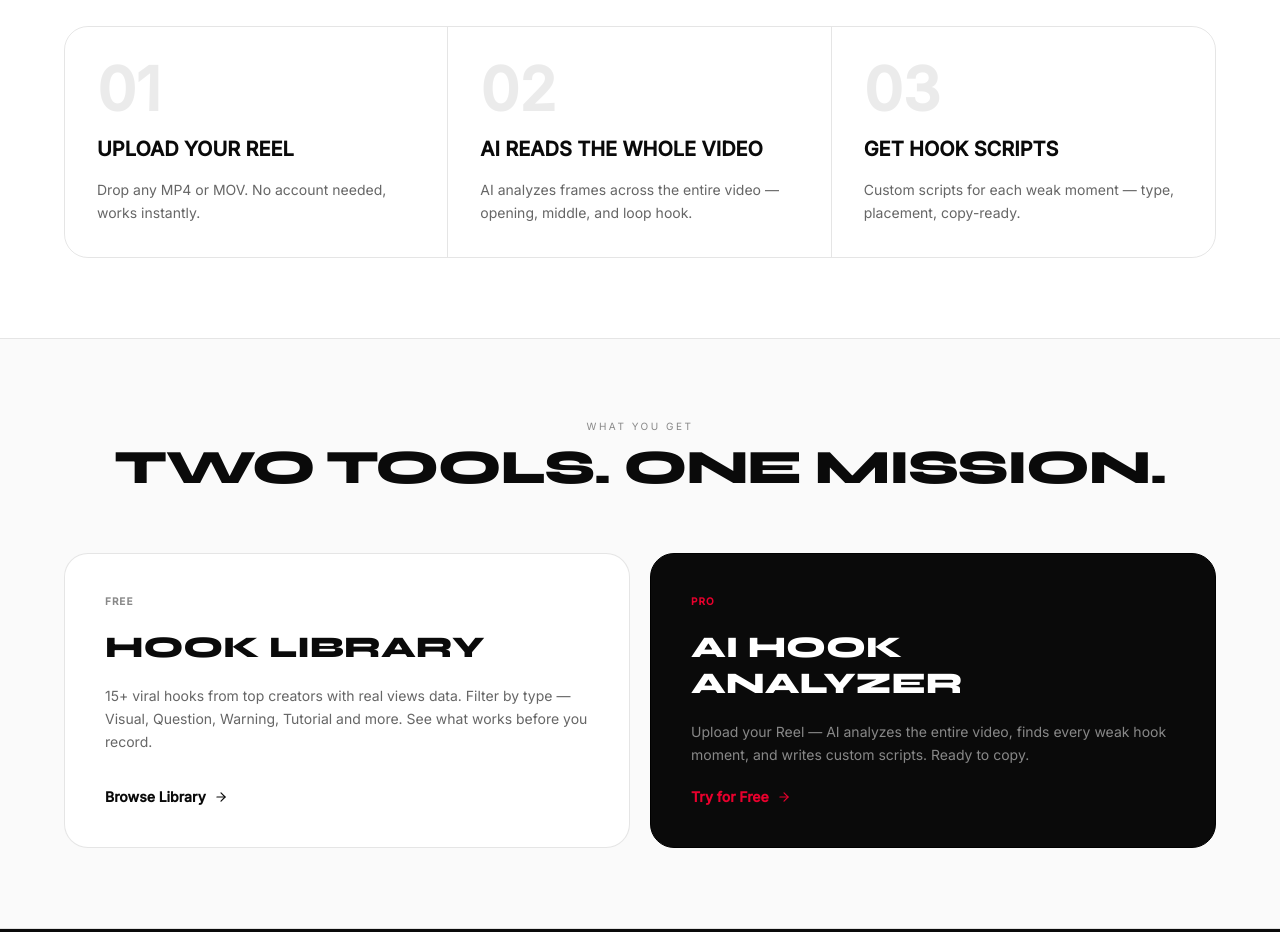
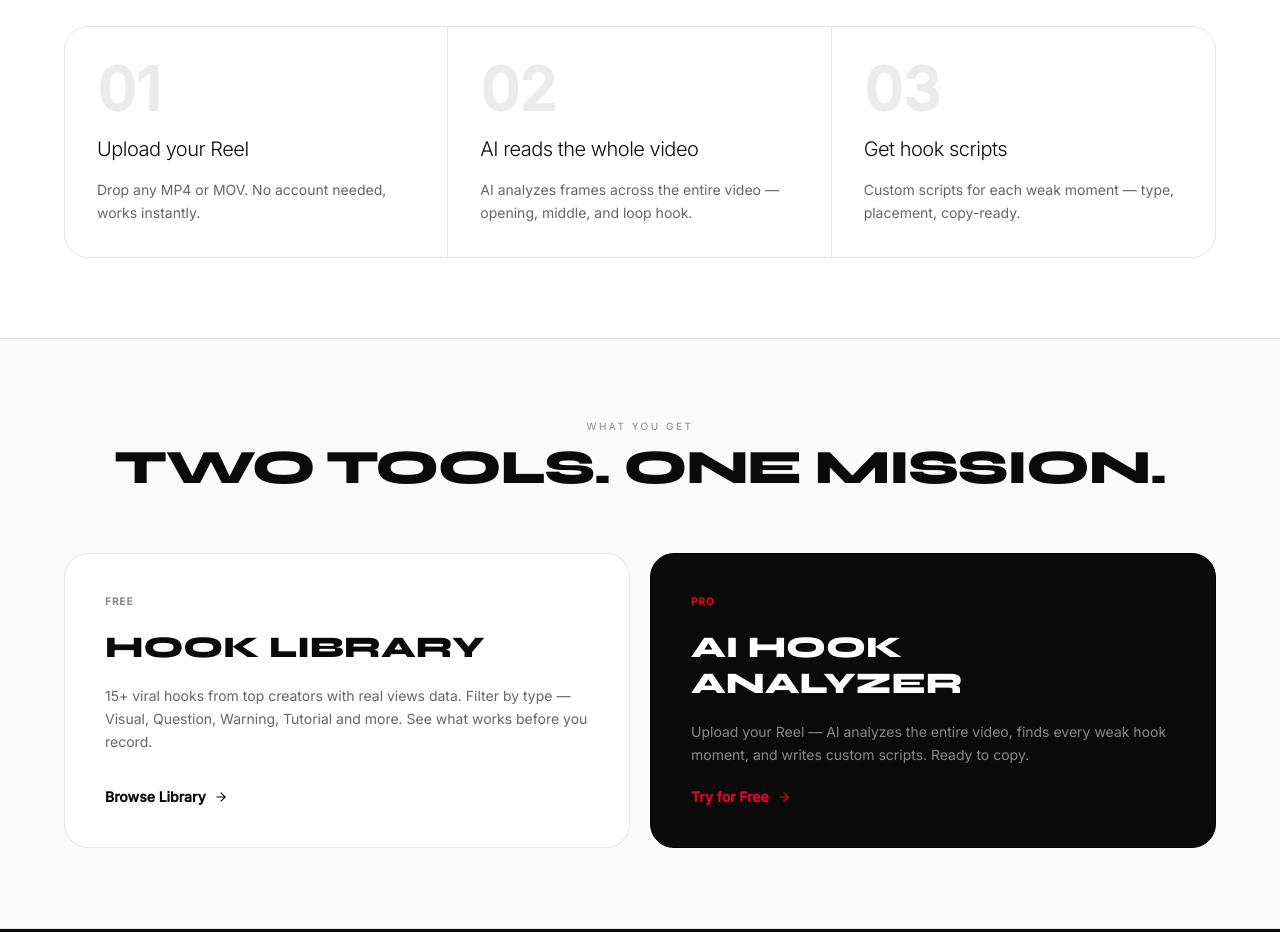
Before and after one commit to bimogg/Hooked.AI, a Next.js app: page / in a window 1280 px wide. Shown: the part 1880-2812 px from the top of the page. Built offline with nearby package versions, Linux system fonts and the light colour scheme; no server answers.

Commit message:
fix: change step card titles to Inter Light font
Co-Authored-By: Claude Sonnet 4.6 <noreply@anthropic.com>

```diff
--- a/components/HomeContent.tsx
+++ b/components/HomeContent.tsx
@@ -228,7 +228,7 @@ export default function HomeContent() {
                 data-reveal data-delay={String(i + 1)}
                 className={`p-8 flex flex-col gap-4 ${i < 2 ? 'md:border-r border-black/10' : ''} ${i > 0 ? 'border-t border-black/10 md:border-t-0' : ''}`}>
                 <span className="font-extrabold text-6xl text-black/8 leading-none">{n}</span>
-                <h3 className="font-bold text-xl uppercase">{tr('home', tk, lang)}</h3>
+                <h3 className="font-light text-xl tracking-tight" style={{ fontFamily: 'Inter, system-ui, sans-serif' }}>{tr('home', tk, lang)}</h3>
                 <p className="text-[#666] text-sm leading-relaxed">{tr('home', dk, lang)}</p>
               </div>
             ))}
```
